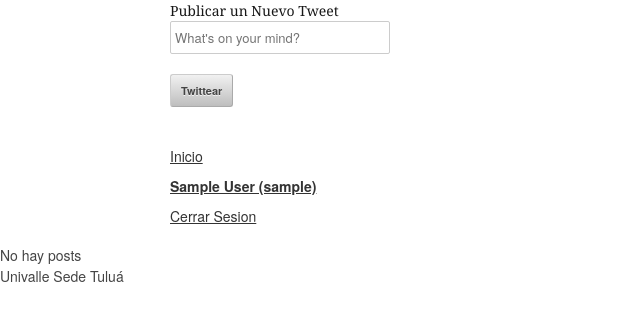
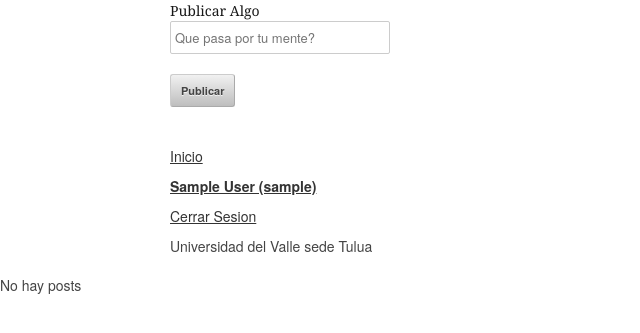
Before and after one commit to Ingeniux/taller-django, a Django app: page /u/ in a window 1280 px wide. Shown: the top 333 px of the page, without its empty margins (0-640 px from the left). Run offline with Django 3.2, Linux system fonts and the light colour scheme; the visitor is signed in with stand-in values (Sample User, id 1); data that the repository does not hold is empty; parts of the project's set-up code (start-up, migrations or seed data) failed here and were passed over.

Commit message:
se sigue arreglando el html espero modificaciones de asly ............

```diff
--- a/web/templates/base.html
+++ b/web/templates/base.html
@@ -30,22 +30,27 @@
 					<h2>Login</h2>
 
 					<form action="{% url 'usuarios:login' %}" method="POST">{%csrf_token%}
+							<ul>
+
 
 							{{ auth_form.as_ul }}
 
-							<input class="button" type="submit" name="" value="Login" placeholder="">
+							<input class="button" type="submit" name="" value="Ingresar" placeholder="">
 
+						</ul>
 					</form>
 
 
 					<h2>Registro</h2>
 
 					<form action="{% url 'usuarios:registro' %}" method="post" accept-charset="utf-8"> {% csrf_token %}
+							<ul>
+
 
 							{{reg_form.as_ul}}
 
 							<input class="button" type="submit" name="" value="Registrar" placeholder="">
-
+							</ul>
 					</form>
 
 				</div>
@@ -61,11 +66,11 @@
 						<ul>
 								<li>
 
-									<h6>Publicar un Nuevo Tweet</h6>
+									<h6>Publicar Algo</h6>
 
 										<form action="{% url 'posts:savepost' %}" method="post" accept-charset="utf-8">{% csrf_token %}
-												<input id="id_contenido" name="contenido" type="text" class="form-control status-box" placeholder="What's on your mind?" >
-												<input class="button radius right tiny tuit" type="submit" name="" value="Twittear" placeholder="">
+												<input id="id_contenido" name="contenido" type="text" class="form-control status-box" placeholder="Que pasa por tu mente?" >
+												<input class="button radius right tiny tuit" type="submit" name="" value="Publicar" placeholder="">
 										</form>
 
 								</li>
@@ -74,13 +79,12 @@
 								<li><a href=""></i>Inicio</a></li>
                 <li><a href="#"><strong>{{user.first_name}} {{user.last_name}} ({{user.username}})</strong></a></li>
                 <li><a href="{% url 'usuarios:logout' %}" title="logout">Cerrar Sesion</a></li>
-
+								<li>Universidad del Valle sede Tulua</li>
 						</ul>
 
         </div>
 
-			<!--modal para el "tweet"-->
-					<div class="six columns">
+				<div class="six columns">
 
 								<ul>
 									{% for item in posts%}
@@ -96,25 +100,13 @@
 
 
     			</div>
-			</div>
-			<!--fin modal para el "tweet"-->
+				</div>
+
 
 
 		{% endif %}
 
 	{%block contenido%}{%endblock%}
 
-
-
-	<script src="{{STATIC_URL}}jquery.js"></script>
-  <script src="{{STATIC_URL}}foundation.min.js"></script>
-  <script>
-    $(document).foundation();
-  </script>
-
-
-	<footer>
-		Univalle Sede Tuluá
-	</footer>
 </body>
 </html>
```
